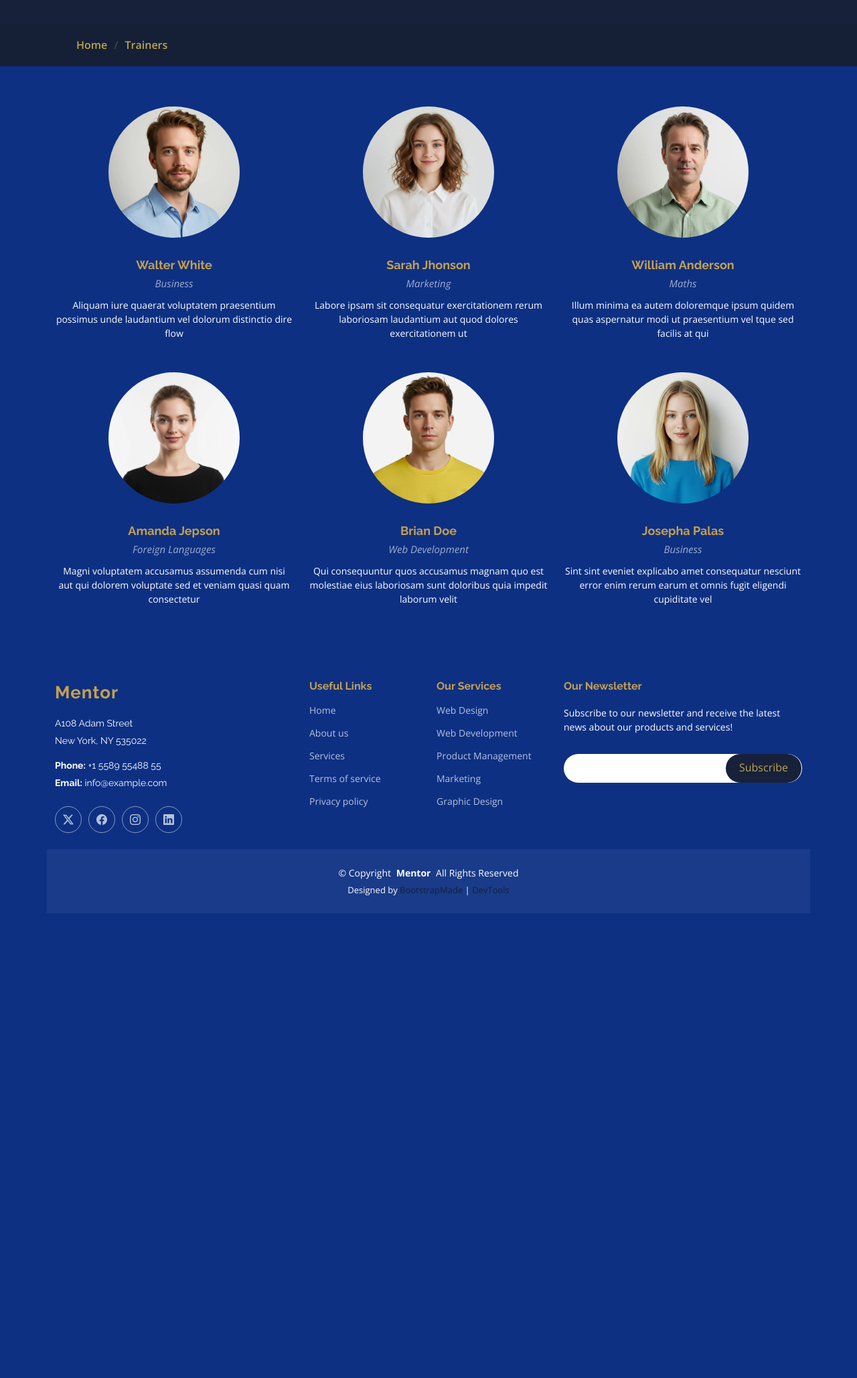
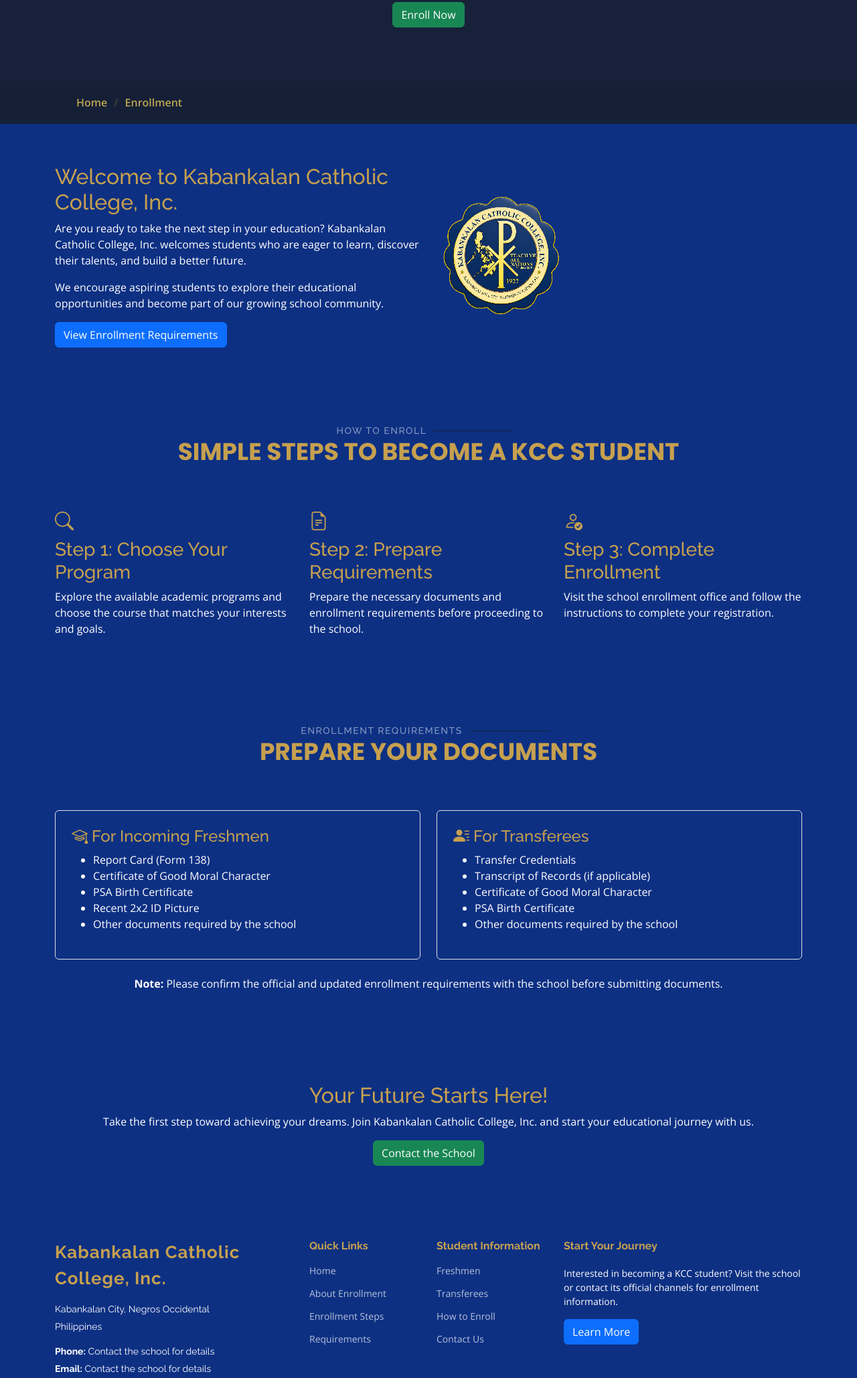
Before and after one commit to Joshua143-design/Canceran-project-2, a plain HTML site: page trainers.html in a window 1280 px wide. Shown: the part 342-2400 px from the top of the page at 67% size. Before the commit the page ends 1756 px from the top, so only its background shows below. Drawn offline with nearby package versions, Linux system fonts and the light colour scheme.

Commit message:
4 commit

```diff
--- a/trainers.html
+++ b/trainers.html
@@ -4,13 +4,13 @@
 <head>
   <meta charset="utf-8">
   <meta content="width=device-width, initial-scale=1.0" name="viewport">
-  <title>Trainers - Mentor Bootstrap Template</title>
+  <title>Kabankalan Catholic College, Inc.</title>
   <meta name="description" content="">
   <meta name="keywords" content="">
 
   <!-- Favicons -->
-  <link href="assets/img/favicon.png" rel="icon">
-  <link href="assets/img/apple-touch-icon.png" rel="apple-touch-icon">
+  <link href="assets/img/KCC-Logo.png" rel="icon">
+  <link href="assets/img/KCC-Logo.png" rel="apple-touch-icon">
 
   <!-- Fonts -->
   <link href="https://fonts.googleapis.com" rel="preconnect">
@@ -44,7 +44,7 @@
       <a href="index.html" class="logo d-flex align-items-center me-auto">
         <!-- Uncomment the line below if you also wish to use an image logo -->
         <!-- <img src="assets/img/logo.webp" alt=""> -->
-        <h1 class="sitename">Mentor</h1>
+        <h1 class="sitename">Kabankalan Catholic College, Inc.</h1>
       </a>
 
       <nav id="navmenu" class="navmenu">
@@ -82,7 +82,8 @@
     </div>
   </header>
 
-  <main class="main">
+
+<main class="main">
 
     <!-- Page Title -->
     <div class="page-title" data-aos="fade">
@@ -90,208 +91,300 @@
         <div class="container">
           <div class="row d-flex justify-content-center text-center">
             <div class="col-lg-8">
-              <h1>Trainers</h1>
-              <p class="mb-0">Odio et unde deleniti. Deserunt numquam exercitationem. Officiis quo odio sint voluptas consequatur ut a odio voluptatem. Sit dolorum debitis veritatis natus dolores. Quasi ratione sint. Sit quaerat ipsum dolorem.</p>
+              <h1>School Enrollment</h1>
+              <p class="mb-0">
+                Begin your journey toward a brighter future!
+                Enroll at Kabankalan Catholic College, Inc. and become
+                part of a community dedicated to learning, growth, and excellence.
+              </p>
+              <a href="#enrollment" class="btn btn-success mt-4">Enroll Now</a>
             </div>
           </div>
         </div>
       </div>
+
       <nav class="breadcrumbs">
         <div class="container">
           <ol>
             <li><a href="index.html">Home</a></li>
-            <li class="current">Trainers</li>
+            <li><a href="#trainers.html" class="current">Enrollment</a></li>
           </ol>
         </div>
       </nav>
-    </div><!-- End Page Title -->
+    </div>
+    <!-- End Page Title -->
 
-    <!-- Trainers Section -->
-    <section id="trainers" class="section trainers">
+
+    <!-- Enrollment Information Section -->
+    <section id="enrollment" class="section">
 
       <div class="container">
 
-        <div class="row gy-5">
+        <div class="row gy-4 align-items-center">
 
-          <div class="col-lg-4 col-md-6 member" data-aos="fade-up" data-aos-delay="100">
-            <div class="member-img">
-              <img src="assets/img/person/person-m-7.webp" class="img-fluid" alt="">
-              <div class="social">
-                <a href="#"><i class="bi bi-twitter-x"></i></a>
-                <a href="#"><i class="bi bi-facebook"></i></a>
-                <a href="#"><i class="bi bi-instagram"></i></a>
-                <a href="#"><i class="bi bi-linkedin"></i></a>
-              </div>
-            </div>
-            <div class="member-info text-center">
-              <h4>Walter White</h4>
-              <span>Business</span>
-              <p>Aliquam iure quaerat voluptatem praesentium possimus unde laudantium vel dolorum distinctio dire flow</p>
-            </div>
-          </div><!-- End Team Member -->
+          <div class="col-lg-6" data-aos="fade-up">
+            <h2>Welcome to Kabankalan Catholic College, Inc.</h2>
 
-          <div class="col-lg-4 col-md-6 member" data-aos="fade-up" data-aos-delay="200">
-            <div class="member-img">
-              <img src="assets/img/person/person-f-8.webp" class="img-fluid" alt="">
-              <div class="social">
-                <a href="#"><i class="bi bi-twitter-x"></i></a>
-                <a href="#"><i class="bi bi-facebook"></i></a>
-                <a href="#"><i class="bi bi-instagram"></i></a>
-                <a href="#"><i class="bi bi-linkedin"></i></a>
-              </div>
-            </div>
-            <div class="member-info text-center">
-              <h4>Sarah Jhonson</h4>
-              <span>Marketing</span>
-              <p>Labore ipsam sit consequatur exercitationem rerum laboriosam laudantium aut quod dolores exercitationem ut</p>
-            </div>
-          </div><!-- End Team Member -->
+            <p>
+              Are you ready to take the next step in your education?
+              Kabankalan Catholic College, Inc. welcomes students who
+              are eager to learn, discover their talents, and build
+              a better future.
+            </p>
 
-          <div class="col-lg-4 col-md-6 member" data-aos="fade-up" data-aos-delay="300">
-            <div class="member-img">
-              <img src="assets/img/person/person-m-6.webp" class="img-fluid" alt="">
-              <div class="social">
-                <a href="#"><i class="bi bi-twitter-x"></i></a>
-                <a href="#"><i class="bi bi-facebook"></i></a>
-                <a href="#"><i class="bi bi-instagram"></i></a>
-                <a href="#"><i class="bi bi-linkedin"></i></a>
-              </div>
-            </div>
-            <div class="member-info text-center">
-              <h4>William Anderson</h4>
-              <span>Maths</span>
-              <p>Illum minima ea autem doloremque ipsum quidem quas aspernatur modi ut praesentium vel tque sed facilis at qui</p>
-            </div>
-          </div><!-- End Team Member -->
+            <p>
+              We encourage aspiring students to explore their educational
+              opportunities and become part of our growing school community.
+            </p>
 
-          <div class="col-lg-4 col-md-6 member" data-aos="fade-up" data-aos-delay="400">
-            <div class="member-img">
-              <img src="assets/img/person/person-f-4.webp" class="img-fluid" alt="">
-              <div class="social">
-                <a href="#"><i class="bi bi-twitter-x"></i></a>
-                <a href="#"><i class="bi bi-facebook"></i></a>
-                <a href="#"><i class="bi bi-instagram"></i></a>
-                <a href="#"><i class="bi bi-linkedin"></i></a>
-              </div>
-            </div>
-            <div class="member-info text-center">
-              <h4>Amanda Jepson</h4>
-              <span>Foreign Languages</span>
-              <p>Magni voluptatem accusamus assumenda cum nisi aut qui dolorem voluptate sed et veniam quasi quam consectetur</p>
-            </div>
-          </div><!-- End Team Member -->
+            <a href="#requirements" class="btn btn-primary">
+              View Enrollment Requirements
+            </a>
+          </div>
 
-          <div class="col-lg-4 col-md-6 member" data-aos="fade-up" data-aos-delay="500">
-            <div class="member-img">
-              <img src="assets/img/person/person-m-12.webp" class="img-fluid" alt="">
-              <div class="social">
-                <a href="#"><i class="bi bi-twitter-x"></i></a>
-                <a href="#"><i class="bi bi-facebook"></i></a>
-                <a href="#"><i class="bi bi-instagram"></i></a>
-                <a href="#"><i class="bi bi-linkedin"></i></a>
-              </div>
-            </div>
-            <div class="member-info text-center">
-              <h4>Brian Doe</h4>
-              <span>Web Development<br></span>
-              <p>Qui consequuntur quos accusamus magnam quo est molestiae eius laboriosam sunt doloribus quia impedit laborum velit</p>
-            </div>
-          </div><!-- End Team Member -->
-
-          <div class="col-lg-4 col-md-6 member" data-aos="fade-up" data-aos-delay="600">
-            <div class="member-img">
-              <img src="assets/img/person/person-f-9.webp" class="img-fluid" alt="">
-              <div class="social">
-                <a href="#"><i class="bi bi-twitter-x"></i></a>
-                <a href="#"><i class="bi bi-facebook"></i></a>
-                <a href="#"><i class="bi bi-instagram"></i></a>
-                <a href="#"><i class="bi bi-linkedin"></i></a>
-              </div>
-            </div>
-            <div class="member-info text-center">
-              <h4>Josepha Palas</h4>
-              <span>Business</span>
-              <p>Sint sint eveniet explicabo amet consequatur nesciunt error enim rerum earum et omnis fugit eligendi cupiditate vel</p>
-            </div>
-          </div><!-- End Team Member -->
+          <div class="col-lg-6" data-aos="fade-up" data-aos-delay="100">
+            <img src="assets/img/about-KCC-LOGO.png"
+                 class="img-fluid rounded"
+                 alt="Kabankalan Catholic College">
+          </div>
 
         </div>
 
       </div>
 
-    </section><!-- /Trainers Section -->
+    </section>
+    <!-- End Enrollment Information Section -->
 
-  </main>
 
-  <footer id="footer" class="footer position-relative light-background">
+    <!-- Enrollment Steps Section -->
+    <section id="steps" class="section light-background">
+
+      <div class="container">
+
+        <div class="section-title text-center" data-aos="fade-up">
+          <h2>How to Enroll</h2>
+          <p>Simple Steps to Become a KCC Student</p>
+        </div>
+
+        <div class="row gy-4">
+
+          <div class="col-lg-4 col-md-6" data-aos="fade-up">
+            <div class="service-item position-relative">
+              <div class="icon">
+                <h3 class="bi bi-search"></h3>
+              </div>
+              <h3>Step 1: Choose Your Program</h3>
+              <p>
+                Explore the available academic programs and choose
+                the course that matches your interests and goals.
+              </p>
+            </div>
+          </div>
+
+          <div class="col-lg-4 col-md-6" data-aos="fade-up" data-aos-delay="100">
+            <div class="service-item position-relative">
+              <div class="icon">
+                <h3 class="bi bi-file-earmark-text"></h3>
+              </div>
+              <h3>Step 2: Prepare Requirements</h3>
+              <p>
+                Prepare the necessary documents and enrollment
+                requirements before proceeding to the school.
+              </p>
+            </div>
+          </div>
+
+          <div class="col-lg-4 col-md-6" data-aos="fade-up" data-aos-delay="200">
+            <div class="service-item position-relative">
+              <div class="icon">
+                <h3 class="bi bi-person-check"></h3>
+              </div>
+              <h3>Step 3: Complete Enrollment</h3>
+              <p>
+                Visit the school enrollment office and follow
+                the instructions to complete your registration.
+              </p>
+            </div>
+          </div>
+
+        </div>
+
+      </div>
+
+    </section>
+    <!-- End Enrollment Steps Section -->
+
+
+    <!-- Requirements Section -->
+    <section id="requirements" class="section">
+
+      <div class="container">
+
+        <div class="section-title text-center" data-aos="fade-up">
+          <h2>Enrollment Requirements</h2>
+          <p>Prepare Your Documents</p>
+        </div>
+
+        <div class="row gy-4">
+
+          <div class="col-lg-6" data-aos="fade-up">
+            <div class="p-4 border rounded h-100">
+              <h4><i class="bi bi-mortarboard"></i> For Incoming Freshmen</h4>
+              <ul>
+                <li>Report Card (Form 138)</li>
+                <li>Certificate of Good Moral Character</li>
+                <li>PSA Birth Certificate</li>
+                <li>Recent 2x2 ID Picture</li>
+                <li>Other documents required by the school</li>
+              </ul>
+            </div>
+          </div>
+
+          <div class="col-lg-6" data-aos="fade-up" data-aos-delay="100">
+            <div class="p-4 border rounded h-100">
+              <h4><i class="bi bi-person-lines-fill"></i> For Transferees</h4>
+              <ul>
+                <li>Transfer Credentials</li>
+                <li>Transcript of Records (if applicable)</li>
+                <li>Certificate of Good Moral Character</li>
+                <li>PSA Birth Certificate</li>
+                <li>Other documents required by the school</li>
+              </ul>
+            </div>
+          </div>
+
+        </div>
+
+        <p class="text-center mt-4">
+          <strong>Note:</strong> Please confirm the official and updated
+          enrollment requirements with the school before submitting documents.
+        </p>
+
+      </div>
+
+    </section>
+    <!-- End Requirements Section -->
+
+
+    <!-- Call to Action Section -->
+    <section class="section light-background">
+
+      <div class="container text-center" data-aos="fade-up">
+
+        <h2>Your Future Starts Here!</h2>
+
+        <p>
+          Take the first step toward achieving your dreams.
+          Join Kabankalan Catholic College, Inc. and start your
+          educational journey with us.
+        </p>
+
+        <a href="#footer" class="btn btn-success">
+          Contact the School
+        </a>
+
+      </div>
+
+    </section>
+    <!-- End Call to Action Section -->
+
+</main>
+
+
+<!-- Footer -->
+<footer id="footer" class="footer position-relative light-background">
 
     <div class="container footer-top">
+
       <div class="row gy-4">
+
         <div class="col-lg-4 col-md-6 footer-about">
+
           <a href="index.html" class="logo d-flex align-items-center">
-            <span class="sitename">Mentor</span>
+            <span class="sitename">Kabankalan Catholic College, Inc.</span>
           </a>
+
           <div class="footer-contact pt-3">
-            <p>A108 Adam Street</p>
-            <p>New York, NY 535022</p>
-            <p class="mt-3"><strong>Phone:</strong> <span>+1 5589 55488 55</span></p>
-            <p><strong>Email:</strong> <span>info@example.com</span></p>
+            <p>Kabankalan City, Negros Occidental</p>
+            <p>Philippines</p>
+            <p class="mt-3">
+              <strong>Phone:</strong>
+              <span>Contact the school for details</span>
+            </p>
+            <p>
+              <strong>Email:</strong>
+              <span>Contact the school for details</span>
+            </p>
           </div>
+
           <div class="social-links d-flex mt-4">
-            <a href=""><i class="bi bi-twitter-x"></i></a>
-            <a href=""><i class="bi bi-facebook"></i></a>
-            <a href=""><i class="bi bi-instagram"></i></a>
-            <a href=""><i class="bi bi-linkedin"></i></a>
+            <a href="#"><i class="bi bi-facebook"></i></a>
+            <a href="#"><i class="bi bi-instagram"></i></a>
           </div>
+
         </div>
 
+
         <div class="col-lg-2 col-md-3 footer-links">
-          <h4>Useful Links</h4>
+          <h4>Quick Links</h4>
           <ul>
-            <li><a href="#">Home</a></li>
-            <li><a href="#">About us</a></li>
-            <li><a href="#">Services</a></li>
-            <li><a href="#">Terms of service</a></li>
-            <li><a href="#">Privacy policy</a></li>
+            <li><a href="index.html">Home</a></li>
+            <li><a href="#enrollment">About Enrollment</a></li>
+            <li><a href="#steps">Enrollment Steps</a></li>
+            <li><a href="#requirements">Requirements</a></li>
           </ul>
         </div>
 
+
         <div class="col-lg-2 col-md-3 footer-links">
-          <h4>Our Services</h4>
+          <h4>Student Information</h4>
           <ul>
-            <li><a href="#">Web Design</a></li>
-            <li><a href="#">Web Development</a></li>
-            <li><a href="#">Product Management</a></li>
-            <li><a href="#">Marketing</a></li>
-            <li><a href="#">Graphic Design</a></li>
+            <li><a href="#requirements">Freshmen</a></li>
+            <li><a href="#requirements">Transferees</a></li>
+            <li><a href="#steps">How to Enroll</a></li>
+            <li><a href="#footer">Contact Us</a></li>
           </ul>
         </div>
 
+
         <div class="col-lg-4 col-md-12 footer-newsletter">
-          <h4>Our Newsletter</h4>
-          <p>Subscribe to our newsletter and receive the latest news about our products and services!</p>
-          <form action="#" method="post" class="email-form">
-            <div class="newsletter-form"><input type="email" name="email"><input type="submit" value="Subscribe"></div>
-            <div class="loading">Loading</div>
-            <div class="error-message"></div>
-            <div class="sent-message">Your subscription request has been sent. Thank you!</div>
-          </form>
+
+          <h4>Start Your Journey</h4>
+
+          <p>
+            Interested in becoming a KCC student?
+            Visit the school or contact its official channels
+            for enrollment information.
+          </p>
+
+          <a href="#enrollment" class="btn btn-primary">
+            Learn More
+          </a>
+
         </div>
 
       </div>
+
     </div>
 
+
     <div class="container copyright text-center mt-4">
-      <p>© <span>Copyright</span> <strong class="px-1 sitename">Mentor</strong> <span>All Rights Reserved</span></p>
+
+      <p>
+        © <span>Copyright</span>
+        <strong class="px-1 sitename">Kabankalan Catholic College, Inc.</strong>
+        <span>All Rights Reserved</span>
+      </p>
+
       <div class="credits">
-        <!-- All the links in the footer should remain intact. -->
-        <!-- You can delete the links only if you've purchased the pro version. -->
-        <!-- Licensing information: https://bootstrapmade.com/license/ -->
-        Designed by <a href="https://bootstrapmade.com/">BootstrapMade</a> | <a href="https://bootstrapmade.com/tools/">DevTools</a>
+        Designed using
+        <a href="https://bootstrapmade.com/">BootstrapMade</a>
       </div>
+
     </div>
 
-  </footer>
+</footer>
+
 
   <!-- Scroll Top -->
   <a href="#" id="scroll-top" class="scroll-top d-flex align-items-center justify-content-center"><i class="bi bi-arrow-up-short"></i></a>
```
Also changed, not shown: events.html (+287 -56 lines), assets/img/about-KCC-LOGO.png (added), assets/img/event/event-item-1.webp (deleted), assets/img/event/event-item-2.webp (deleted), assets/img/event/event1.jpg (added), assets/img/event/event2.jpg (added), assets/img/event/event3.jpg (added), assets/img/event/event4.jpg (added), assets/img/event/event5.jpg (added), assets/img/event/event6.jpg (added).
